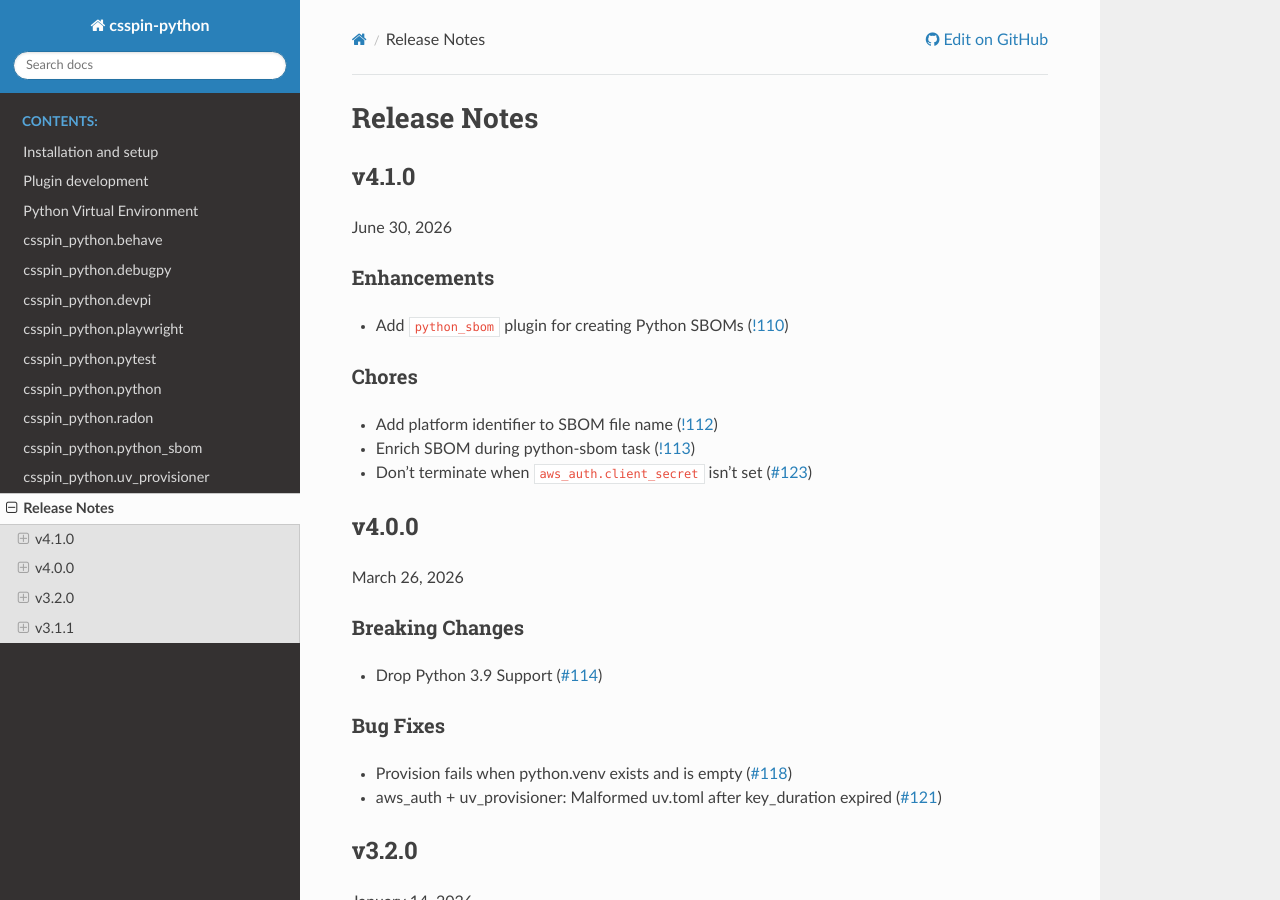
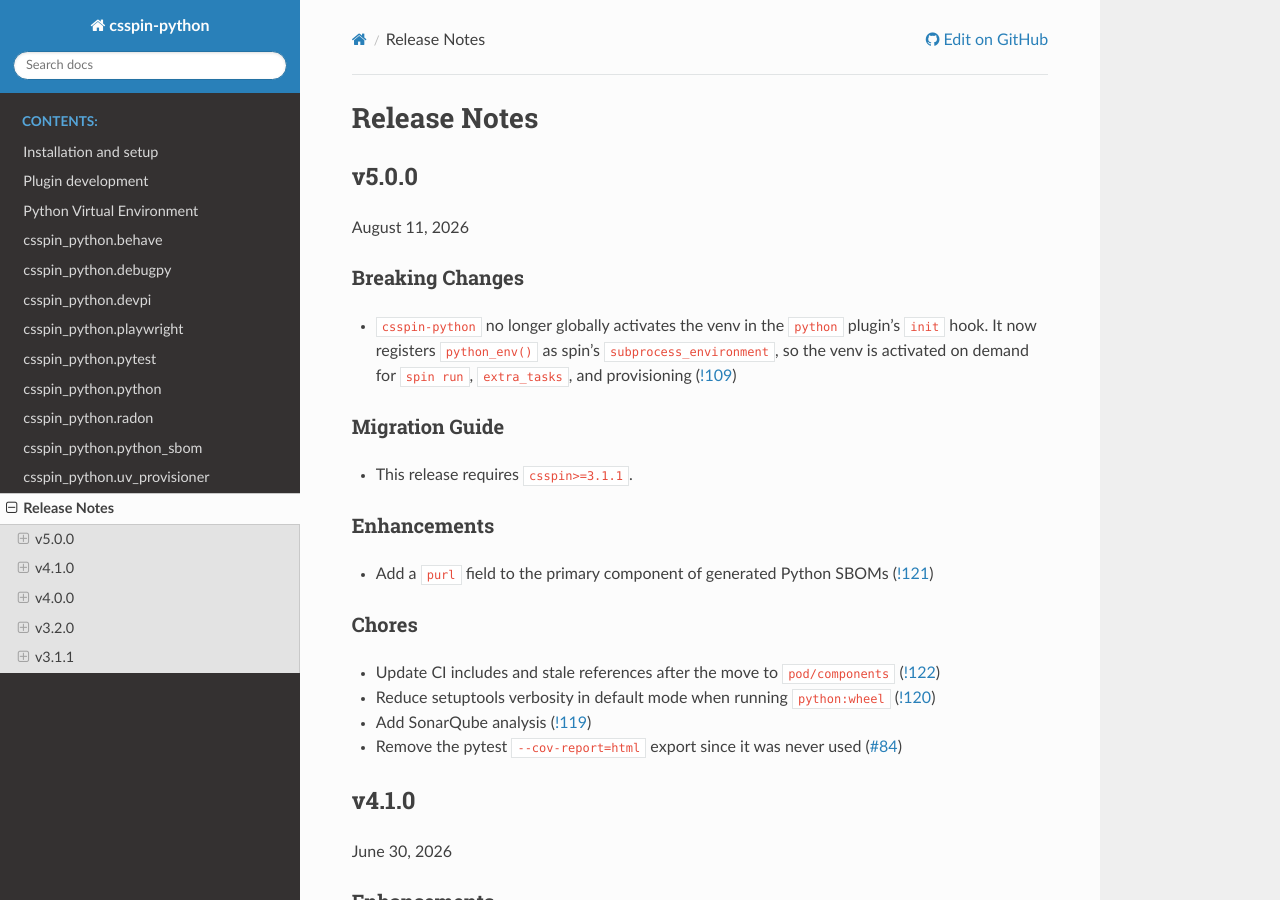
Before and after one commit to cslab/csspin-python, a Sphinx documentation site: the page built from doc/relnotes.rst, in a window 1280 px wide and 900 px high. Built offline with Sphinx 7.4.7 and the Read the Docs theme 3.1.0, drawn with Linux system fonts in a browser that asks for light colours.

```diff
--- a/doc/relnotes.rst
+++ b/doc/relnotes.rst
@@ -58,6 +58,47 @@
 =============
 Release Notes
 =============
+
+v5.0.0
+======
+
+August 11, 2026
+
+Breaking Changes
+----------------
+
+- ``csspin-python`` no longer globally activates the venv in the
+  ``python`` plugin's ``init`` hook. It now registers ``python_env()``
+  as spin's ``subprocess_environment``, so the venv is activated on
+  demand for ``spin run``, ``extra_tasks``, and provisioning (`!109
+  <https://code.contact.de/pod/components/csspin-python/-/merge_requests/109>`_)
+
+Migration Guide
+---------------
+
+- This release requires ``csspin>=3.1.1``.
+
+Enhancements
+------------
+
+- Add a ``purl`` field to the primary component of generated Python
+  SBOMs (`!121
+  <https://code.contact.de/pod/components/csspin-python/-/merge_requests/121>`_)
+
+Chores
+------
+
+- Update CI includes and stale references after the move to
+  ``pod/components`` (`!122
+  <https://code.contact.de/pod/components/csspin-python/-/merge_requests/122>`_)
+- Reduce setuptools verbosity in default mode when running
+  ``python:wheel`` (`!120
+  <https://code.contact.de/pod/components/csspin-python/-/merge_requests/120>`_)
+- Add SonarQube analysis (`!119
+  <https://code.contact.de/pod/components/csspin-python/-/merge_requests/119>`_)
+- Remove the pytest ``--cov-report=html`` export since it was never
+  used (`#84
+  <https://code.contact.de/pod/components/csspin-python/-/work_items/84>`_)
 
 v4.1.0
 ======
```
Also changed, not shown: .pre-commit-config.yaml.
